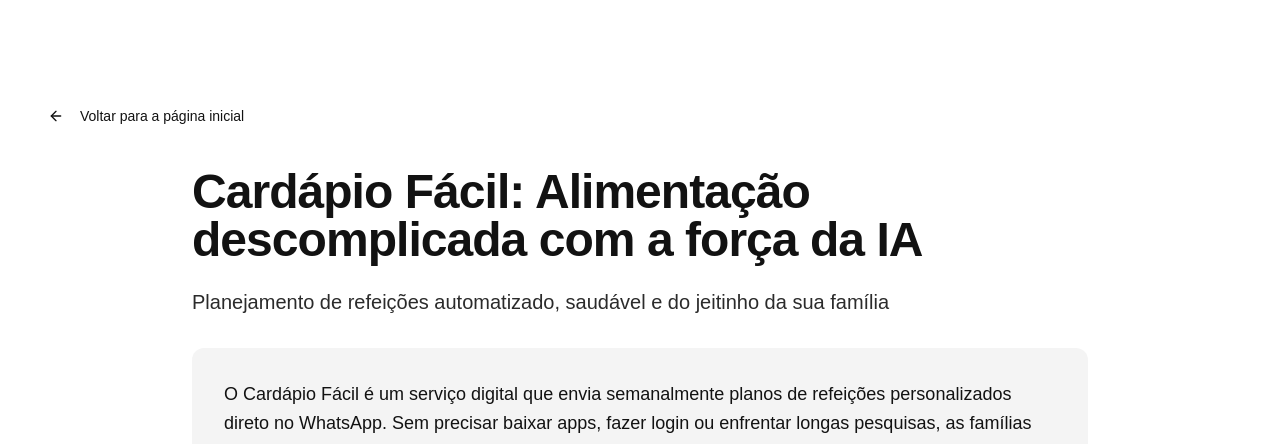
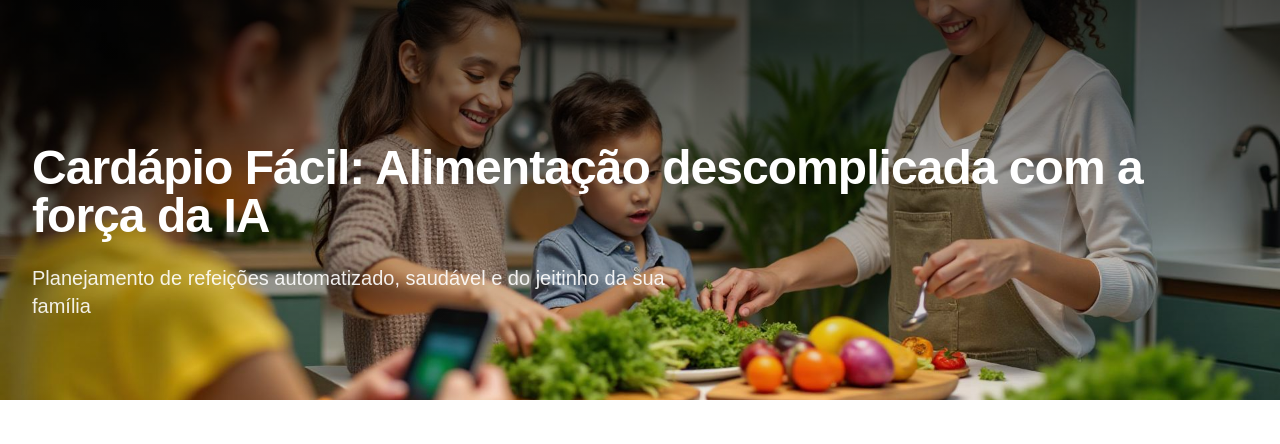
Before and after one commit to craftcodecorp/craftcode.github.io, a React (Vite) app: page /cardapio-facil in a window 1280 px wide. Shown: the top 444 px of the page. Built offline with nearby package versions, Linux system fonts and the light colour scheme; no server answers.

Commit message:
feat: add cover to page cardapiofacil

```diff
--- a/src/pages/CardapioFacil.tsx
+++ b/src/pages/CardapioFacil.tsx
@@ -2,6 +2,7 @@ import { Button } from "@/components/ui/button";
 import { ArrowLeft, ExternalLink } from "lucide-react";
 import { Link } from "react-router-dom";
 import { SEO, generateProductJsonLd } from "@/lib/seo-utils";
+import { Helmet } from "react-helmet-async";
 
 const CardapioFacil = () => {
   // Product structured data for SEO
@@ -13,7 +14,10 @@ const CardapioFacil = () => {
   });
 
   return (
-    <div className="min-h-screen bg-background pt-24 pb-16">
+    <div className="min-h-screen bg-background pb-16">
+      <Helmet>
+        <link rel="icon" href="/images/cardapiofacil/favicon.ico" />
+      </Helmet>
       <SEO
         title="Cardápio Fácil | Planejamento de Refeições com IA"
         description="Planejamento de refeições automatizado, saudável e do jeitinho da sua família. Cardápios personalizados enviados semanalmente via WhatsApp."
@@ -22,7 +26,26 @@ const CardapioFacil = () => {
         twitterCard="summary_large_image"
         jsonLd={cardapioFacilJsonLd}
       />
-      <div className="container mx-auto px-4 lg:px-8">
+      {/* Cover Image */}
+      <div className="relative w-full h-[50vh] overflow-hidden">
+        <img
+          src="/images/cardapiofacil/mothers-meal-planning.jpg"
+          alt="Planejamento de refeições para famílias"
+          className="w-full h-full object-cover"
+        />
+        <div className="absolute inset-0 bg-gradient-to-b from-black/60 to-transparent flex items-center">
+          <div className="container mx-auto px-4 lg:px-8 pt-24">
+            <h1 className="text-4xl md:text-5xl font-bold text-white mb-6">
+              Cardápio Fácil: Alimentação descomplicada com a força da IA
+            </h1>
+            <p className="text-xl text-white/90 mb-8 max-w-2xl">
+              Planejamento de refeições automatizado, saudável e do jeitinho da sua família
+            </p>
+          </div>
+        </div>
+      </div>
+
+      <div className="container mx-auto px-4 lg:px-8 mt-8">
         {/* Navigation */}
         <div className="mb-8">
           <Link to="/">
@@ -33,14 +56,8 @@ const CardapioFacil = () => {
           </Link>
         </div>
 
-        {/* Hero */}
+        {/* Introduction */}
         <div className="max-w-4xl mx-auto mb-16">
-          <h1 className="text-4xl md:text-5xl font-bold text-primary mb-6">
-            Cardápio Fácil: Alimentação descomplicada com a força da IA
-          </h1>
-          <p className="text-xl text-muted-foreground mb-8">
-            Planejamento de refeições automatizado, saudável e do jeitinho da sua família
-          </p>
 
           <div className="bg-muted/30 rounded-xl p-8 mb-12">
             <p className="text-lg text-foreground leading-relaxed mb-6">
```
Also changed, not shown: public/images/cardapiofacil/mothers-meal-planning.jpg (added), 1 other file (tests, documents, lock files or other folders).
